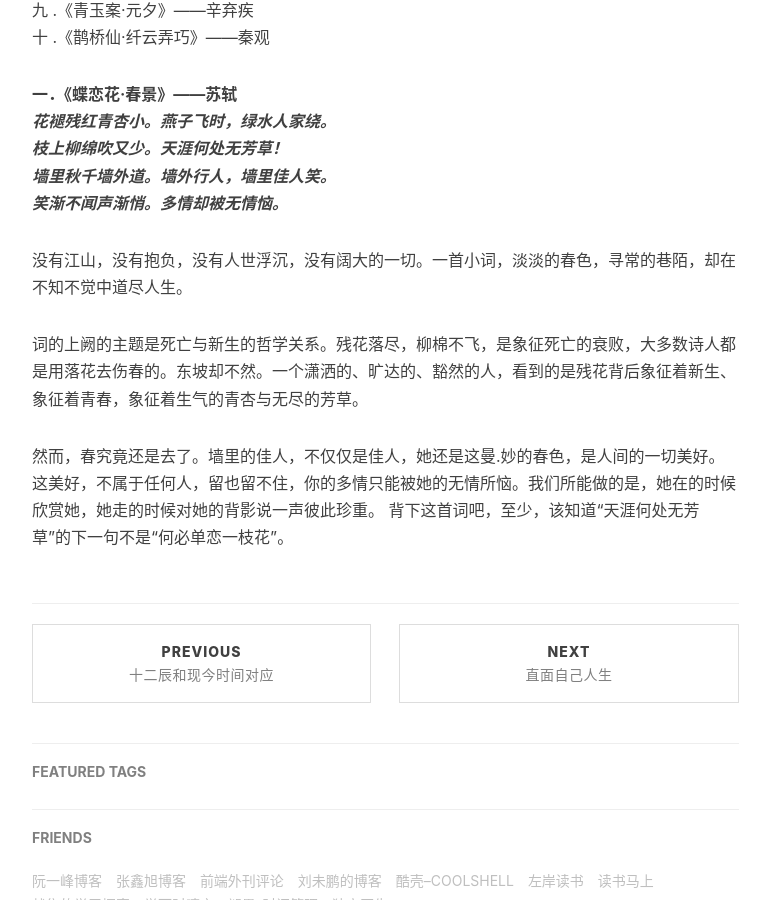
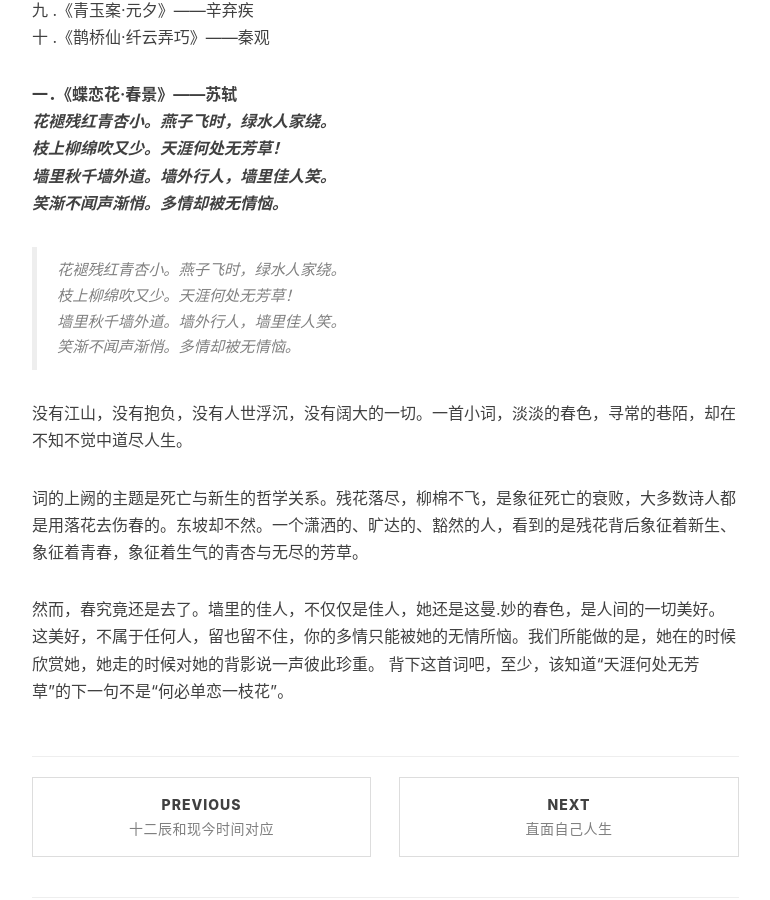
Before and after one commit to whybingo3/whybingo3.github.io, a Jekyll site: the page built from _posts/2016-12-30-十首宋词.md, in a window 1280 px wide and 900 px high, scrolled down 763 px. Shown: the whole window, without its empty margins (233-1003 px from the left). Built offline with Jekyll 4.4.1, drawn with Linux system fonts in a browser that asks for light colours; nearby versions of some CDN libraries; our own code applies the rules of GitHub Pages for plain Markdown files; comment, search, counter and statistics services are not loaded.

Commit message:
十首宋词

```diff
--- a/_posts/2016-12-30-十首宋词.md
+++ b/_posts/2016-12-30-十首宋词.md
@@ -22,6 +22,12 @@
 笑渐不闻声渐悄。多情却被无情恼。***
 
 
+> 花褪残红青杏小。燕子飞时，绿水人家绕。
+枝上柳绵吹又少。天涯何处无芳草！
+墙里秋千墙外道。墙外行人，墙里佳人笑。
+笑渐不闻声渐悄。多情却被无情恼。
+
+
 没有江山，没有抱负，没有人世浮沉，没有阔大的一切。一首小词，淡淡的春色，寻常的巷陌，却在不知不觉中道尽人生。
 
 词的上阙的主题是死亡与新生的哲学关系。残花落尽，柳棉不飞，是象征死亡的衰败，大多数诗人都是用落花去伤春的。东坡却不然。一个潇洒的、旷达的、豁然的人，看到的是残花背后象征着新生、象征着青春，象征着生气的青杏与无尽的芳草。
```
